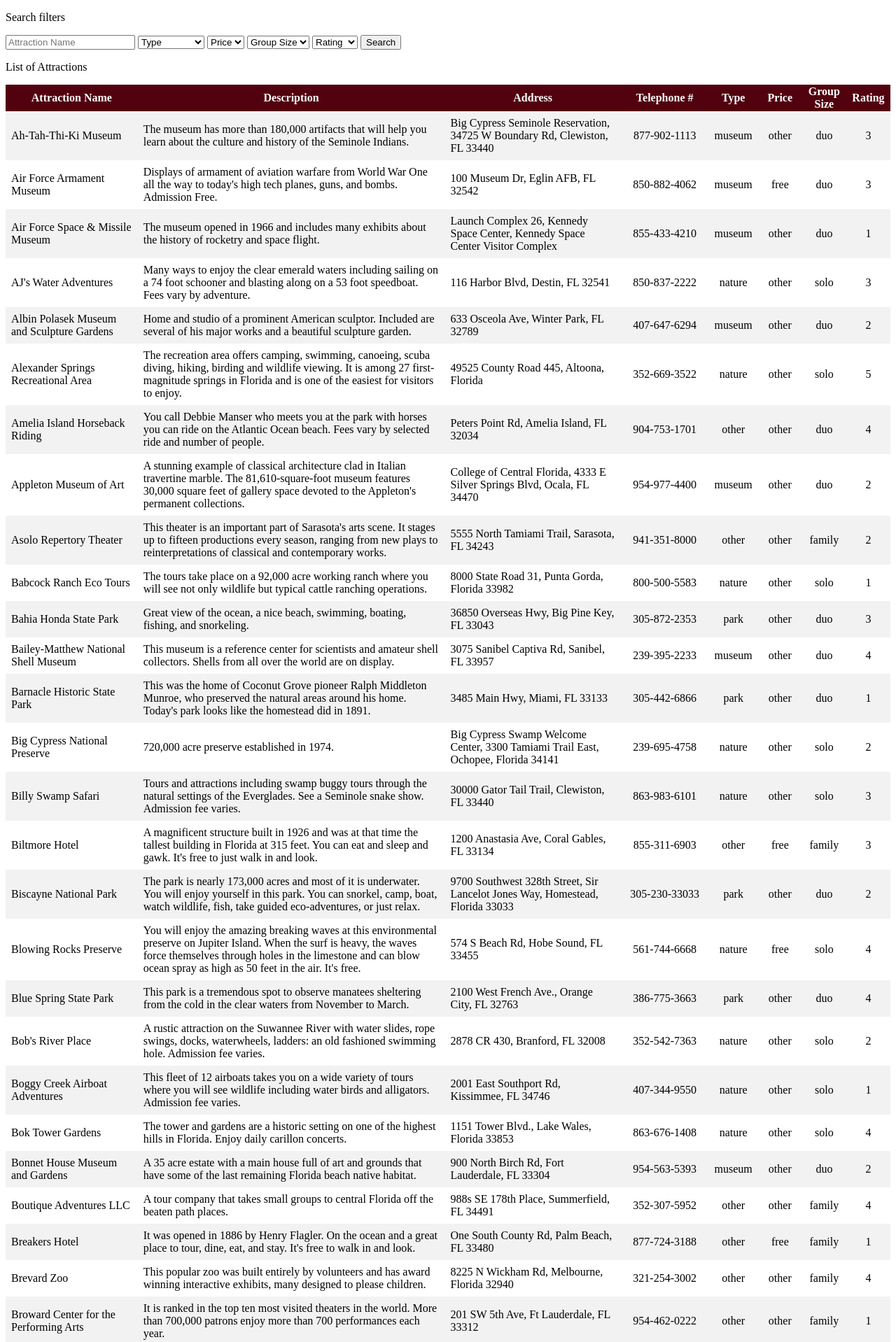
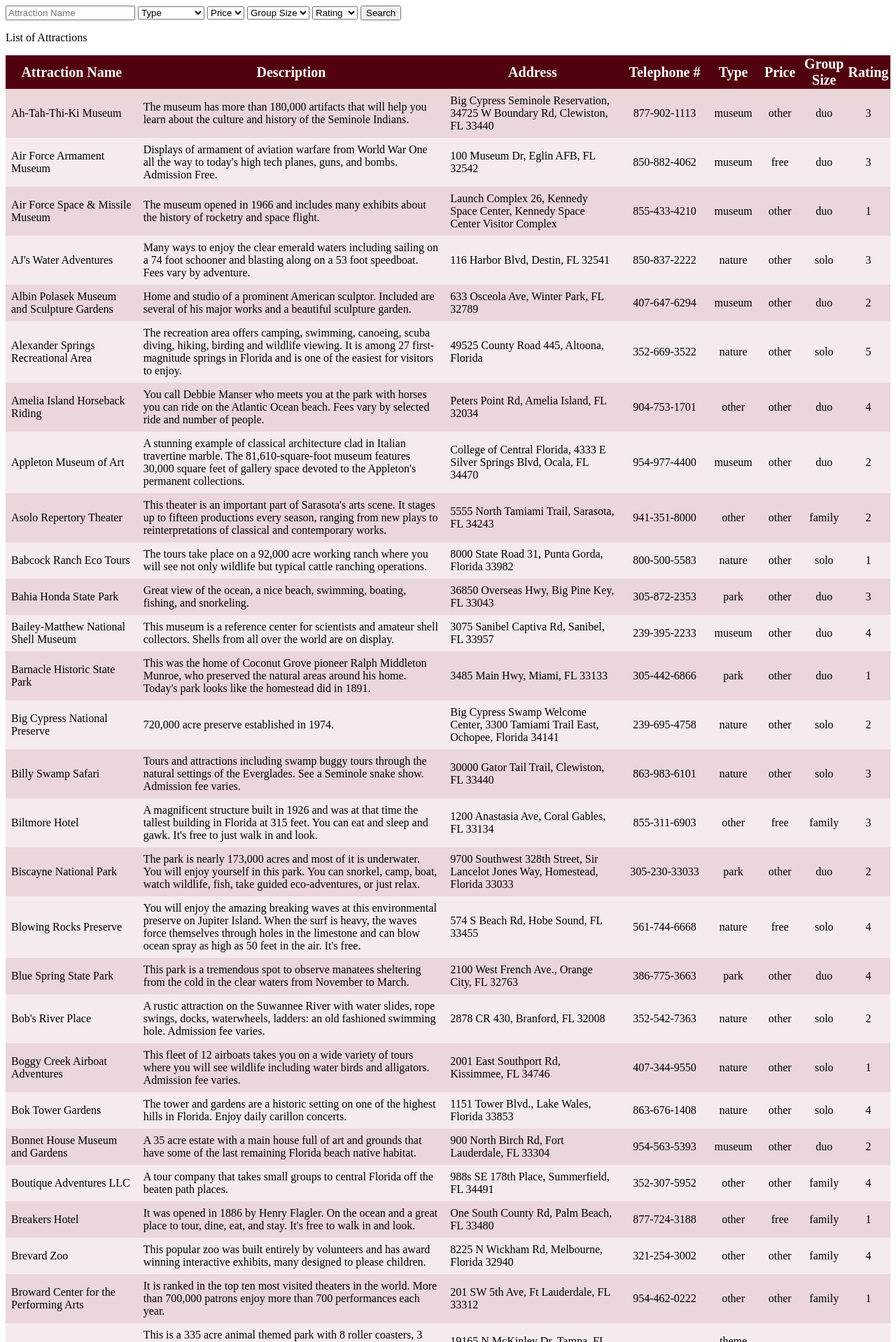
Before and after one commit to mcaveety/FBLA-Tourism-Search, a Flask app: page / in a window 1280 px wide. Shown: the top 1918 px of the page at 70% size. Run offline with Flask 2, Linux system fonts and the light colour scheme.

Commit message:
Updated CSS styling (wip)

```diff
--- a/templates/base.html
+++ b/templates/base.html
@@ -13,11 +13,23 @@
           padding: 8px;
         }
 
-        tr:nth-child(even) {background-color: #f2f2f2}
+        tr:nth-child(even) {
+            background-color: #EBD6D9
+        }
+        tr:nth-child(odd) {
+            background-color: #F5EAEC
+        }
 
         th {
           background-color: #52020e;
           color: white;
+          height: 40px;
+          font-size: 20px;
+        }
+
+        input[type=text]:focus {
+            background-color: yellow;
+            outline: none
         }
 
         .center {
--- a/templates/table.html
+++ b/templates/table.html
@@ -1,7 +1,6 @@
 {% extends "base.html" %}
 {% block content %}
 
-<p>Search filters</p>
 <form method="post">
 
     <input type="text" id="name" name="name" placeholder="Attraction Name">
```
